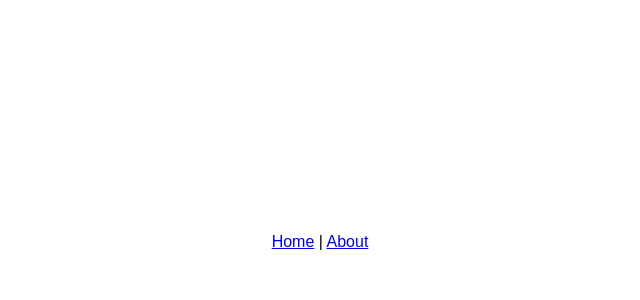
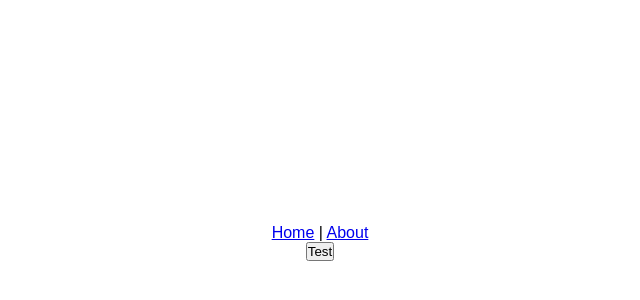
Before and after one commit to ayoubmehd/brief-6-frontend, a Vue app: page /test in a window 1280 px wide. Before the commit this address had no page. Shown: the part 158-458 px from the top of the page, without its empty margins (320-960 px from the left). Built offline with nearby package versions, Linux system fonts and the light colour scheme.

Commit message:
test: build a testing function for testing api with CORS

```diff
--- a/src/router/index.js
+++ b/src/router/index.js
@@ -33,6 +33,11 @@ const routes = [
     component: () => import("../views/AddRendezVous.vue")
   },
   {
+    path: '/test',
+    name: 'Test',
+    component: () => import("../views/Test.vue")
+  },
+  {
     path: '/about',
     name: 'About',
     // route level code-splitting
--- /dev/null
+++ b/src/views/Test.vue
@@ -0,0 +1,18 @@
+<template>
+  <div>
+    <button @click="test">
+      Test
+    </button>
+  </div>
+</template>
+
+<script>
+import { test } from "../api/index.js";
+export default {
+  setup() {
+    return { test };
+  },
+};
+</script>
+
+<style></style>
```
